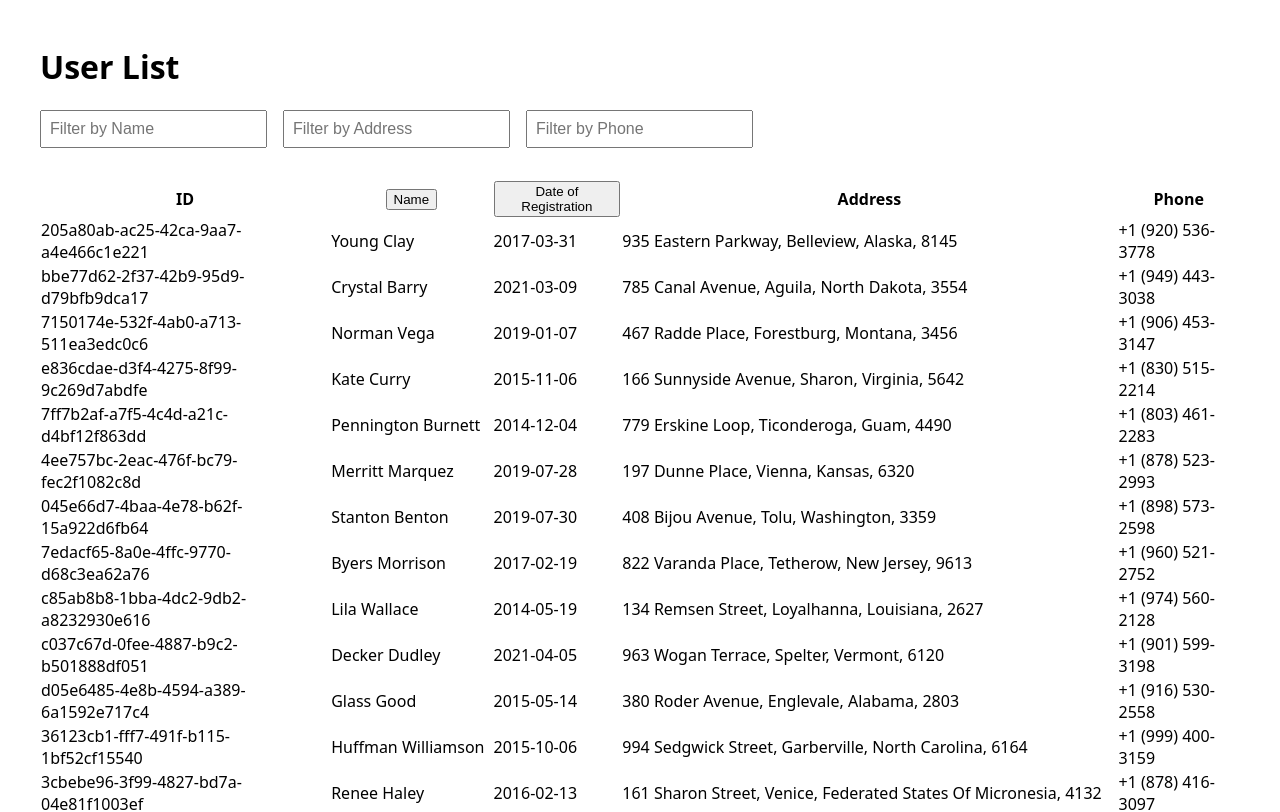
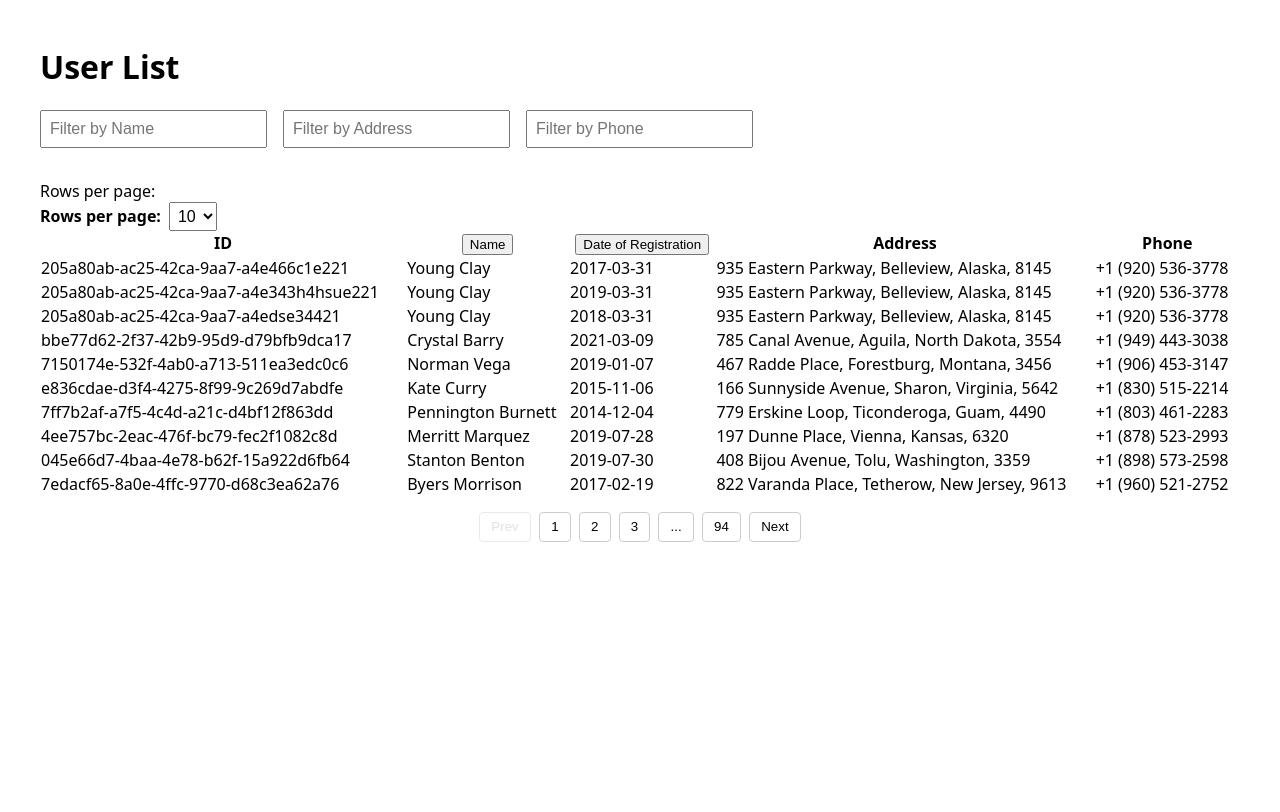
Before and after one commit to Muhannad-coding/users-table, a Vue app: page / in a window 1280 px wide. Shown: the top 812 px of the page. Built offline with nearby package versions, Linux system fonts and the light colour scheme.

Commit message:
feat: implement pagination, sorting, and filtering in UserTable component

```diff
--- /dev/null
+++ b/src/components/UI/PageSizeSelector.vue
@@ -0,0 +1,47 @@
+<script setup>
+// eslint-disable-next-line no-unused-vars
+const props = defineProps({
+  modelValue: {
+    type: Number,
+    required: true,
+  },
+  options: {
+    type: Array,
+    default: () => [5, 10, 20, 50],
+  },
+  id: {
+    type: String,
+    default: 'pageSize',
+  },
+})
+
+const emit = defineEmits(['update:modelValue'])
+
+function changePageSize(event) {
+  emit('update:modelValue', Number(event.target.value))
+}
+</script>
+
+<template>
+  <div class="page-size">
+    <label :for="id">Rows per page:</label>
+    <select :id="id" :value="modelValue" @change="changePageSize($event)">
+      <option v-for="size in options" :key="size" :value="size">{{ size }}</option>
+    </select>
+  </div>
+</template>
+
+<style scoped>
+.page-size {
+  display: flex;
+  align-items: center;
+  gap: 0.5rem;
+}
+.page-size select {
+  padding: 0.25rem;
+  font-size: 1rem;
+}
+.page-size label {
+  font-weight: bold;
+}
+</style>
--- /dev/null
+++ b/src/components/UI/PaginationButton.vue
@@ -0,0 +1,65 @@
+<script setup>
+const props = defineProps({
+  disabled: {
+    type: Boolean,
+    active: Boolean,
+    isDots: Boolean,
+  },
+})
+
+const emit = defineEmits(['click'])
+function handleClick() {
+  if (!props.disabled) {
+    emit('click')
+  }
+}
+
+console.log(props.disabled)
+</script>
+
+<template>
+  <button
+    class="pagination-btn"
+    :class="{
+      active: active,
+      dots: isDots,
+    }"
+    :disabled="disabled || isDots"
+    @click="handleClick"
+    :aria-current="active ? 'page' : null"
+  >
+    <slot />
+  </button>
+</template>
+
+<style scoped>
+.pagination-btn {
+  padding: 0.4rem 0.7rem;
+  border: 1px solid #ccc;
+  background: white;
+  cursor: pointer;
+  border-radius: 4px;
+}
+
+.pagination-btn:hover:not(.active):not(.dots) {
+  background: #f0f0f0;
+}
+
+.pagination-btn.active {
+  background: #2563eb;
+  color: white;
+  border-color: #2563eb;
+  font-weight: bold;
+}
+
+.pagination-btn.dots {
+  cursor: default;
+  border: none;
+  background: transparent;
+}
+
+.pagination-btn:disabled {
+  opacity: 0.4;
+  cursor: not-allowed;
+}
+</style>
--- a/src/components/UserTable.vue
+++ b/src/components/UserTable.vue
@@ -1,9 +1,19 @@
 <script setup>
 import usersData from '@/data/records.json'
-import { ref, computed } from 'vue'
+import { ref, computed, watch } from 'vue'
 import FilterInput from '@/components/UI/FilterInput.vue'
+import { filterUsers } from '@/utils/filterUsers'
+import { sortUsers } from '@/utils/sortUsers'
+import PageSizeSelector from '@/components/UI/PageSizeSelector.vue'
+import { visiblePagesFun } from '@/utils/visiblePagesFun'
+import PaginationButton from './UI/PaginationButton.vue'
 
-const users = ref(usersData)
+const users = ref(
+  usersData.map((u) => ({
+    ...u,
+    registrationTimestamp: new Date(u.date).getTime(),
+  })),
+)
 
 const filters = ref({
   name: '',
@@ -13,42 +23,22 @@ const filters = ref({
 
 const sort = ref({
   key: null,
-  order: 'asc',
+  direction: 'asc',
 })
 
-const filteredUsers = computed(() => {
-  return users.value.filter((user) => {
-    return (
-      user.name.toLowerCase().includes(filters.value.name.toLowerCase()) &&
-      user.address.toLowerCase().includes(filters.value.address.toLowerCase()) &&
-      user.phone.toLowerCase().includes(filters.value.phone.toLowerCase())
-    )
-  })
+const pagination = ref({
+  currentPage: 1,
+  pageSize: 10,
 })
 
+// Filtering
+const filteredUsers = computed(() => {
+  return filterUsers(users.value, filters.value)
+})
+
+// Sorting
 const sortedUsers = computed(() => {
-  const data = [...filteredUsers.value]
-
-  if (!sort.value.key) return data
-
-  return data.sort((a, b) => {
-    let result = 0
-
-    if (sort.value.key === 'date') {
-      result = new Date(a.registrationDate) - new Date(b.registrationDate)
-    }
-
-    if (sort.value.key === 'name') {
-      result = a.name.localeCompare(b.name)
-
-      // multi-column: if names are equal, sort by date
-      if (result === 0) {
-        result = new Date(a.registrationDate) - new Date(b.registrationDate)
-      }
-    }
-
-    return sort.value.direction === 'asc' ? result : -result
-  })
+  return sortUsers(filteredUsers.value, sort.value)
 })
 
 function toggleSort(key) {
@@ -59,6 +49,34 @@ function toggleSort(key) {
     sort.value.direction = 'asc'
   }
 }
+
+// Pagination
+const paginatedUsers = computed(() => {
+  const start = (pagination.value.currentPage - 1) * pagination.value.pageSize
+  const end = start + pagination.value.pageSize
+  return sortedUsers.value.slice(start, end)
+})
+
+const totalPages = computed(() => {
+  return Math.ceil(sortedUsers.value.length / pagination.value.pageSize)
+})
+
+function goToPage(page) {
+  if (page >= 1 && page <= totalPages.value) {
+    pagination.value.currentPage = page
+  }
+}
+
+watch(
+  () => pagination.value.pageSize,
+  () => {
+    pagination.value.currentPage = 1
+  },
+)
+
+const visiblePages = computed(() => {
+  return visiblePagesFun(totalPages.value, pagination.value.currentPage)
+})
 </script>
 
 <template>
@@ -66,6 +84,10 @@ function toggleSort(key) {
     <FilterInput v-model="filters.name" placeholder="Filter by Name" />
     <FilterInput v-model="filters.address" placeholder="Filter by Address" />
     <FilterInput v-model="filters.phone" placeholder="Filter by Phone" />
+  </div>
+  <div class="page-size">
+    <label for="page-size">Rows per page:</label>
+    <PageSizeSelector v-model="pagination.pageSize" />
   </div>
   <table>
     <thead>
@@ -92,7 +114,7 @@ function toggleSort(key) {
       </tr>
     </thead>
     <tbody>
-      <tr v-for="user in sortedUsers" :key="user.id">
+      <tr v-for="user in paginatedUsers" :key="user.id">
         <td>{{ user.id }}</td>
         <td>{{ user.name }}</td>
         <td>{{ user.date }}</td>
@@ -101,6 +123,34 @@ function toggleSort(key) {
       </tr>
     </tbody>
   </table>
+  <div class="pagination">
+    <!-- Prev -->
+    <PaginationButton
+      :disabled="pagination.currentPage === 1"
+      @click="goToPage(pagination.currentPage - 1)"
+    >
+      Prev
+    </PaginationButton>
+
+    <!-- Page numbers -->
+    <PaginationButton
+      v-for="page in visiblePages"
+      :key="page"
+      :active="page === pagination.currentPage"
+      :isDots="page === '...'"
+      @click="goToPage(page)"
+    >
+      {{ page }}
+    </PaginationButton>
+
+    <!-- Next -->
+    <PaginationButton
+      :disabled="pagination.currentPage === totalPages"
+      @click="goToPage(pagination.currentPage + 1)"
+    >
+      Next
+    </PaginationButton>
+  </div>
 </template>
 
 <style scoped>
@@ -113,4 +163,12 @@ table {
   width: 100%;
   border-collapse: collapse;
 }
+
+.pagination {
+  display: flex;
+  gap: 0.5rem;
+  justify-content: center;
+  margin-top: 1rem;
+  flex-wrap: wrap;
+}
 </style>
--- /dev/null
+++ b/src/utils/filterUsers.js
@@ -0,0 +1,11 @@
+export function filterUsers(users, filters) {
+  return users.filter((user) => {
+    const nameMatch = user.name.toLowerCase().includes(filters.name.toLowerCase())
+
+    const phoneMatch = user.phone.toLowerCase().includes(filters.phone.toLowerCase())
+
+    const addressMatch = user.address.toLowerCase().includes(filters.address.toLowerCase())
+
+    return nameMatch && phoneMatch && addressMatch
+  })
+}
--- /dev/null
+++ b/src/utils/sortUsers.js
@@ -0,0 +1,23 @@
+export function sortUsers(users, sort) {
+  const data = [...users]
+
+  if (!sort.key) return data
+
+  return data.sort((a, b) => {
+    let result = 0
+
+    if (sort.key === 'date') {
+      result = a.registrationTimestamp - b.registrationTimestamp
+    }
+
+    if (sort.key === 'name') {
+      result = a.name.localeCompare(b.name)
+
+      if (result === 0) {
+        result = a.registrationTimestamp - b.registrationTimestamp
+      }
+    }
+
+    return sort.direction === 'asc' ? result : -result
+  })
+}
--- /dev/null
+++ b/src/utils/visiblePagesFun.js
@@ -0,0 +1,32 @@
+export function visiblePagesFun(totalPages, currentPage) {
+  const total = totalPages
+  const current = currentPage
+  const delta = 2 // how many pages before and after current
+
+  const pages = []
+
+  const start = Math.max(2, current - delta)
+  const end = Math.min(total - 1, current + delta)
+
+  pages.push(1)
+
+  if (start > 2) {
+    pages.push('...')
+  }
+
+  for (let i = start; i <= end; i++) {
+    pages.push(i)
+  }
+
+  if (end < total - 1) {
+    pages.push('...')
+  }
+
+  if (total > 1) {
+    pages.push(total)
+  }
+  console.log('totalPages:', totalPages)
+  console.log('currentPage:', currentPage)
+  console.log('visiblePages:', pages)
+  return pages
+}
```
Also changed, not shown: src/data/records.json.
